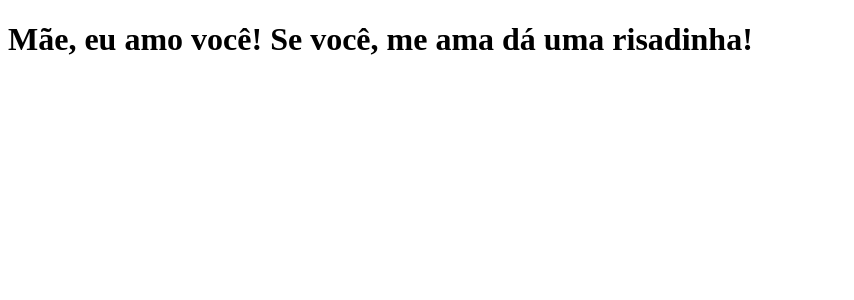
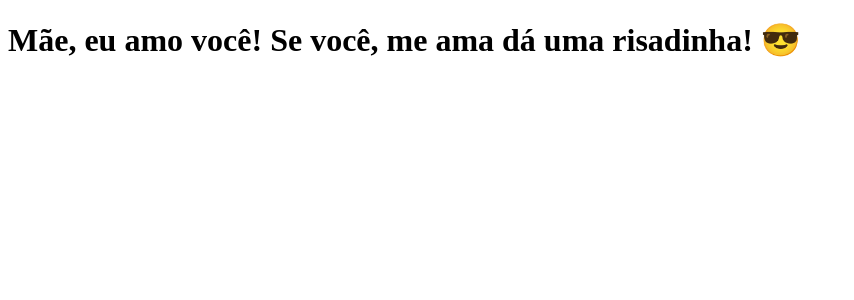
Before and after one commit to FeLisak/clone-tabnews, a Next.js app: page / in a window 1280 px wide. Shown: the top 300 px of the page, without its empty margins (0-854 px from the left). Built offline with nearby package versions, Linux system fonts and the light colour scheme.

Commit message:
modifica a frase

```diff
--- a/pages/index.js
+++ b/pages/index.js
@@ -1,5 +1,5 @@
 function Home() {
-    return <h1>Mãe, eu amo você! Se você, me ama dá uma risadinha!</h1>
+    return <h1>Mãe, eu amo você! Se você, me ama dá uma risadinha! 😎</h1>
 }
 
 export default Home;
```
